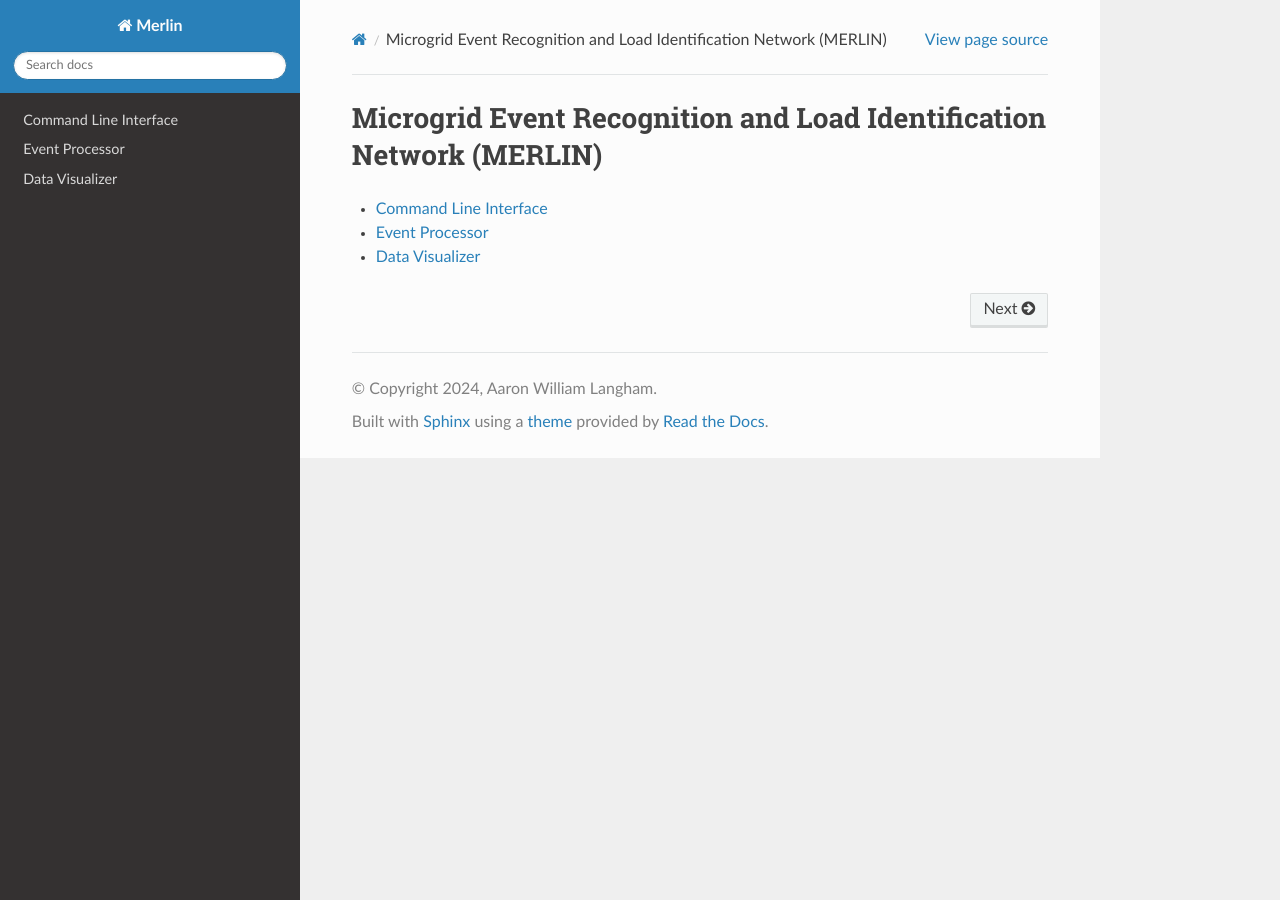
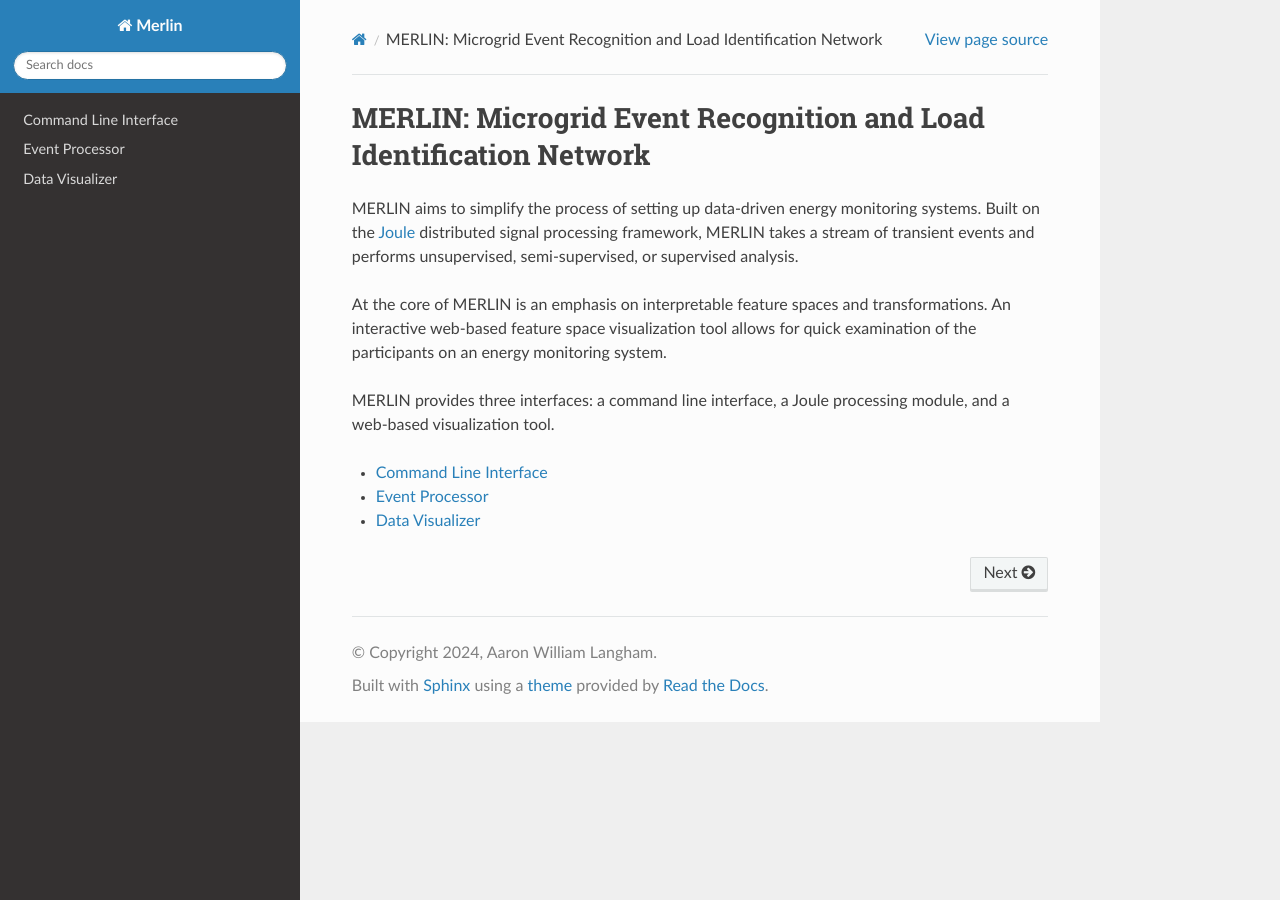
Before and after one commit to awlangham/merlin, a Sphinx documentation site: the page built from docs/index.rst, in a window 1280 px wide. Built offline with Sphinx 7.4.7 and the Read the Docs theme 3.1.0, drawn with Linux system fonts in a browser that asks for light colours.

Commit message:
Added description to index.rst.

```diff
--- a/docs/index.rst
+++ b/docs/index.rst
@@ -3,8 +3,20 @@
    You can adapt this file completely to your liking, but it should at least
    contain the root `toctree` directive.
 
-Microgrid Event Recognition and Load Identification Network (MERLIN)
+MERLIN: Microgrid Event Recognition and Load Identification Network
 ====================================================================
+
+MERLIN aims to simplify the process of setting up data-driven energy monitoring systems.
+Built on the `Joule <https://wattsworth.net/joule/>`_ distributed signal processing framework,
+MERLIN takes a stream of transient events and performs unsupervised, semi-supervised, or supervised
+analysis.
+
+At the core of MERLIN is an emphasis on interpretable feature spaces and transformations. An
+interactive web-based feature space visualization tool allows for quick examination of the
+participants on an energy monitoring system.
+
+MERLIN provides three interfaces: a command line interface, a Joule processing module, and
+a web-based visualization tool.
 
 .. toctree::
    :maxdepth: 3
```
